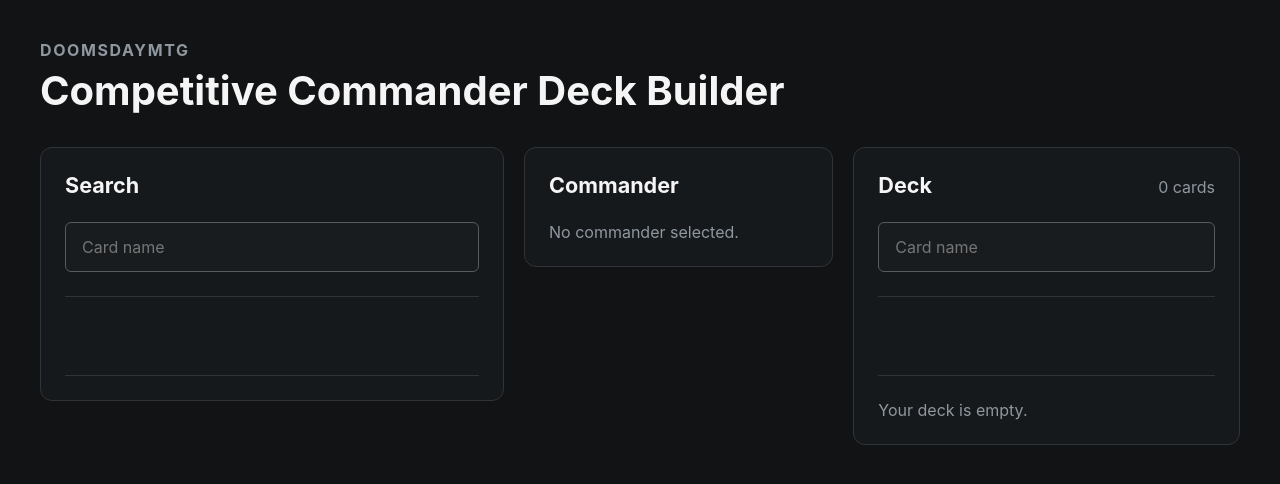
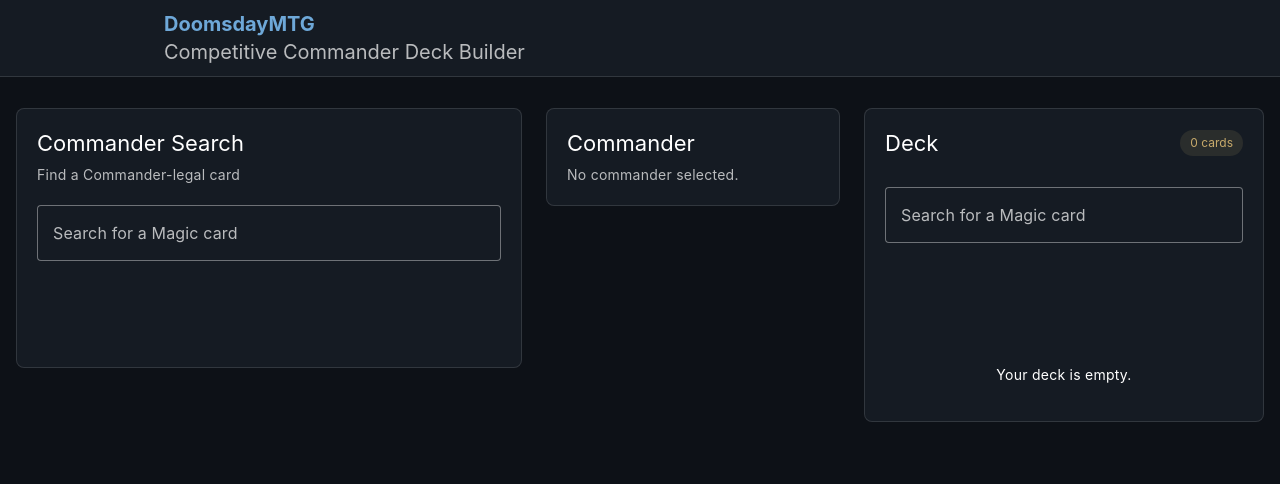
Before and after one commit to Zevl411/doomsday-mtg, a Vue app: page / in a window 1280 px wide. Shown: the top 484 px of the page. Built offline with nearby package versions, Linux system fonts and the light colour scheme.

Commit message:
UI framework migration to vuetify

```diff
--- a/package.json
+++ b/package.json
@@ -9,7 +9,8 @@
     "preview": "vite preview"
   },
   "dependencies": {
-    "vue": "^3.5.39"
+    "vue": "^3.5.39",
+    "vuetify": "^4.1.5"
   },
   "devDependencies": {
     "@types/node": "^24.13.2",
@@ -17,6 +18,7 @@
     "@vue/tsconfig": "^0.9.1",
     "typescript": "~6.0.2",
     "vite": "^8.1.1",
+    "vite-plugin-vuetify": "^2.1.3",
     "vue-tsc": "^3.3.5"
   }
 }
--- a/src/App.vue
+++ b/src/App.vue
@@ -1,25 +1,35 @@
 <template>
-  <AppLayout>
+  <DefaultLayout>
+    <v-row align="start">
+      <v-col cols="12" lg="5">
         <SearchPanel @card-selected="selectCommander" />
+      </v-col>
+
+      <v-col cols="12" md="6" lg="3">
         <CommanderPanel
           :commander="deck.commander"
           @clear-commander="clearCommander"
         />
+      </v-col>
+
+      <v-col cols="12" md="6" lg="4">
         <DeckPanel
           :cards="deck.cards"
           :rejection-message="rejectionMessage"
           @card-selected="addDeckCard"
           @remove-card="removeDeckCard"
         />
-  </AppLayout>
+      </v-col>
+    </v-row>
+  </DefaultLayout>
 </template>
 
 <script setup lang="ts">
 import { reactive, ref } from 'vue'
-import AppLayout from './components/AppLayout.vue'
 import CommanderPanel from './components/CommanderPanel.vue'
 import DeckPanel from './components/DeckPanel.vue'
 import SearchPanel from './components/SearchPanel.vue'
+import DefaultLayout from './layouts/DefaultLayout.vue'
 import type { Deck } from './models/deck'
 import type { ScryfallCard } from './types/card'
 import { validateCardAddition } from './utils/deckLegality'
--- a/src/components/AppLayout.vue
+++ /dev/null
@@ -1,12 +0,0 @@
-<template>
-  <main class="app-layout">
-    <header class="app-title">
-      <p>DoomsdayMTG</p>
-      <h1>Competitive Commander Deck Builder</h1>
-    </header>
-
-    <div class="panel-layout">
-      <slot />
-    </div>
-  </main>
-</template>
--- a/src/components/CardSearch.vue
+++ b/src/components/CardSearch.vue
@@ -1,36 +1,65 @@
 <template>
-  <label class="sr-only" :for="searchInputId">Search for a Magic card</label>
-  <input
+  <v-text-field
     :id="searchInputId"
     v-model="query"
+    autocomplete="off"
+    color="primary"
+    label="Search for a Magic card"
+    placeholder="Card name"
     type="search"
-    placeholder="Card name"
-    autocomplete="off"
+    variant="outlined"
   />
 
-  <div class="results" aria-live="polite">
-    <p v-if="isLoading" class="status">Searching…</p>
-    <p v-else-if="errorMessage" class="error">{{ errorMessage }}</p>
-    <ul v-else-if="cards.length">
-      <li v-for="card in cards" :key="card.id">
-        <button
-          class="card-result"
-          type="button"
-          @click="emit('card-selected', card)"
-        >
-          <img
-            v-if="getCardImage(card)"
+  <div class="search-results" aria-live="polite">
+    <div v-if="isLoading" class="d-flex align-center ga-3 py-4">
+      <v-progress-circular color="primary" indeterminate size="24" width="3" />
+      <span class="text-body-2 text-medium-emphasis">Searching…</span>
+    </div>
+
+    <v-alert
+      v-else-if="errorMessage"
+      density="compact"
+      type="error"
+      variant="tonal"
+    >
+      {{ errorMessage }}
+    </v-alert>
+
+    <v-list
+      v-else-if="cards.length"
+      class="search-results-list pa-0"
+      bg-color="transparent"
+    >
+      <v-list-item
+        v-for="card in cards"
+        :key="card.id"
+        border
+        class="card-result mb-3"
+        rounded="lg"
+        tag="button"
+        type="button"
+        @click="emit('card-selected', card)"
+      >
+        <template v-if="getCardImage(card)" #prepend>
+          <v-img
+            :alt="`${card.name} card art`"
+            class="card-result-image mr-4 rounded"
+            cover
+            height="100"
             :src="getCardImage(card)"
-            :alt="`${card.name} card art`"
+            width="72"
           />
-          <span class="card-result-details">
-            <strong>{{ card.name }}</strong>
-            <span>{{ card.type_line }}</span>
-            <span>Color identity: {{ formatColorIdentity(card) }}</span>
-          </span>
-        </button>
-      </li>
-    </ul>
+        </template>
+
+        <v-list-item-title class="font-weight-bold">
+          {{ card.name }}
+        </v-list-item-title>
+        <v-list-item-subtitle>{{ card.type_line }}</v-list-item-subtitle>
+        <v-list-item-subtitle>
+          Color identity: {{ formatColorIdentity(card) }}
+        </v-list-item-subtitle>
+      </v-list-item>
+    </v-list>
   </div>
 </template>
 
--- a/src/components/CommanderPanel.vue
+++ b/src/components/CommanderPanel.vue
@@ -1,29 +1,41 @@
 <template>
-  <section class="app-panel commander-panel">
-    <h2>Commander</h2>
+  <v-card border class="h-100" color="surface" rounded="lg" variant="flat">
+    <v-card-title class="px-5 pt-5">Commander</v-card-title>
 
-    <article v-if="commander" class="selected-commander">
-      <img
+    <template v-if="commander">
+      <v-img
         v-if="getCardImage(commander)"
+        :alt="`${commander.name} card art`"
+        aspect-ratio="0.716"
+        class="commander-image mx-5 mt-4 rounded-lg"
+        cover
         :src="getCardImage(commander)"
-        :alt="`${commander.name} card art`"
       />
-      <div>
-        <h3>{{ commander.name }}</h3>
-        <p>{{ commander.type_line }}</p>
-        <p>Color identity: {{ formatColorIdentity(commander) }}</p>
-        <button
-          class="clear-button"
-          type="button"
+
+      <v-card-title class="px-5 pt-5 text-wrap">
+        {{ commander.name }}
+      </v-card-title>
+      <v-card-subtitle class="px-5 text-wrap">
+        {{ commander.type_line }}
+      </v-card-subtitle>
+      <v-card-text class="px-5 pb-2 text-medium-emphasis">
+        Color identity: {{ formatColorIdentity(commander) }}
+      </v-card-text>
+      <v-card-actions class="px-5 pb-5">
+        <v-btn
+          color="secondary"
+          variant="outlined"
           @click="emit('clear-commander')"
         >
           Clear commander
-        </button>
-      </div>
-    </article>
+        </v-btn>
+      </v-card-actions>
+    </template>
 
-    <p v-else class="placeholder-text">No commander selected.</p>
-  </section>
+    <v-card-text v-else class="px-5 pb-5 text-medium-emphasis">
+      No commander selected.
+    </v-card-text>
+  </v-card>
 </template>
 
 <script setup lang="ts">
--- a/src/components/DeckPanel.vue
+++ b/src/components/DeckPanel.vue
@@ -1,30 +1,59 @@
 <template>
-  <section class="app-panel deck-panel">
-    <div class="panel-heading">
-      <h2>Deck</h2>
-      <span>{{ cards.length }} cards</span>
-    </div>
+  <v-card border class="h-100" color="surface" rounded="lg" variant="flat">
+    <v-card-item class="px-5 pt-5">
+      <v-card-title>Deck</v-card-title>
+      <template #append>
+        <v-chip color="secondary" size="small" variant="tonal">
+          {{ cards.length }} cards
+        </v-chip>
+      </template>
+    </v-card-item>
 
-    <CardSearch @card-selected="emit('card-selected', $event)" />
+    <v-card-text class="pa-5">
+      <CardSearch @card-selected="emit('card-selected', $event)" />
 
-    <p
+      <v-alert
       v-if="rejectionMessage"
-      class="error deck-rejection"
+      class="mt-5"
+      density="compact"
       role="status"
-    >
-      {{ rejectionMessage }}
-    </p>
+      type="error"
+      variant="tonal"
+      >
+        {{ rejectionMessage }}
+      </v-alert>
 
-    <ul v-if="cards.length" class="deck-card-list">
-      <li v-for="(card, index) in cards" :key="`${card.id}-${index}`">
-        <span>{{ card.name }}</span>
-        <button type="button" @click="emit('remove-card', index)">
-          Remove
-        </button>
-      </li>
-    </ul>
-    <p v-else class="placeholder-text deck-empty">Your deck is empty.</p>
-  </section>
+      <v-list v-if="cards.length" class="mt-5 pa-0" bg-color="transparent">
+        <v-list-item
+          v-for="(card, index) in cards"
+          :key="`${card.id}-${index}`"
+          border="b"
+          class="px-0"
+          :title="card.name"
+        >
+          <template #append>
+            <v-btn
+              color="error"
+              size="small"
+              variant="text"
+              @click="emit('remove-card', index)"
+            >
+              Remove
+            </v-btn>
+          </template>
+        </v-list-item>
+      </v-list>
+
+      <v-sheet
+        v-else
+        class="mt-5 pa-4 text-center text-medium-emphasis"
+        color="transparent"
+        rounded="lg"
+      >
+        Your deck is empty.
+      </v-sheet>
+    </v-card-text>
+  </v-card>
 </template>
 
 <script setup lang="ts">
--- a/src/components/SearchPanel.vue
+++ b/src/components/SearchPanel.vue
@@ -1,8 +1,16 @@
 <template>
-  <section class="app-panel search-panel">
-    <h2>Search</h2>
-    <CardSearch commander-only @card-selected="emit('card-selected', $event)" />
-  </section>
+  <v-card border class="h-100" color="surface" rounded="lg" variant="flat">
+    <v-card-title class="px-5 pt-5">Commander Search</v-card-title>
+    <v-card-subtitle class="px-5">
+      Find a Commander-legal card
+    </v-card-subtitle>
+    <v-card-text class="pa-5">
+      <CardSearch
+        commander-only
+        @card-selected="emit('card-selected', $event)"
+      />
+    </v-card-text>
+  </v-card>
 </template>
 
 <script setup lang="ts">
--- /dev/null
+++ b/src/layouts/DefaultLayout.vue
@@ -0,0 +1,22 @@
+<template>
+  <v-app>
+    <v-app-bar border="b" color="surface" flat height="76">
+      <v-container class="d-flex align-center mx-auto px-4 px-sm-6">
+        <v-app-bar-title>
+          <span class="text-h5 font-weight-bold text-primary">
+            DoomsdayMTG
+          </span>
+          <span class="d-block text-caption text-medium-emphasis">
+            Competitive Commander Deck Builder
+          </span>
+        </v-app-bar-title>
+      </v-container>
+    </v-app-bar>
+
+    <v-main>
+      <v-container class="content-container py-6 py-md-8" fluid>
+        <slot />
+      </v-container>
+    </v-main>
+  </v-app>
+</template>
--- a/src/main.ts
+++ b/src/main.ts
@@ -1,5 +1,7 @@
 import { createApp } from 'vue'
+import 'vuetify/styles'
 import './style.css'
 import App from './App.vue'
+import vuetify from './plugins/vuetify'
 
-createApp(App).mount('#app')
+createApp(App).use(vuetify).mount('#app')
--- a/src/style.css
+++ b/src/style.css
@@ -2,8 +2,6 @@
   font-family:
     Inter, ui-sans-serif, system-ui, -apple-system, BlinkMacSystemFont, "Segoe UI",
     sans-serif;
-  color: #f5f5f5;
-  background: #111315;
   font-synthesis: none;
   text-rendering: optimizeLegibility;
 }
@@ -18,284 +16,35 @@ body {
   margin: 0;
 }
 
-.app-layout {
-  min-height: 100vh;
-  padding: 40px;
+.content-container {
+  max-width: 1440px;
 }
 
-.app-title {
-  max-width: 1400px;
-  margin: 0 auto 32px;
+.search-results {
+  min-height: 64px;
 }
 
-.app-title p {
-  margin: 0 0 6px;
-  color: #8f979f;
-  font-weight: 700;
-  letter-spacing: 0.1em;
-  text-transform: uppercase;
-}
-
-.app-title h1 {
-  margin: 0;
-  font-size: clamp(1.6rem, 4vw, 2.5rem);
-}
-
-.panel-layout {
-  display: grid;
-  grid-template-columns: minmax(320px, 1.2fr) minmax(240px, 0.8fr) minmax(320px, 1fr);
-  gap: 20px;
-  max-width: 1400px;
-  margin: 0 auto;
-  align-items: start;
-}
-
-.app-panel {
-  min-width: 0;
-  padding: 24px;
-  border: 1px solid #303438;
-  border-radius: 12px;
-  background: #16191c;
-}
-
-.app-panel h2 {
-  margin: 0 0 24px;
-  font-size: 1.35rem;
-}
-
-.panel-heading {
-  display: flex;
-  align-items: baseline;
-  justify-content: space-between;
-  gap: 16px;
-}
-
-.panel-heading span {
-  color: #8f979f;
-}
-
-.placeholder-text {
-  margin: 0;
-  color: #8f979f;
-}
-
-input {
-  width: 100%;
-  padding: 14px 16px;
-  border: 1px solid #555b61;
-  border-radius: 6px;
-  color: #f5f5f5;
-  background: #191c1f;
-  font: inherit;
-}
-
-input:focus {
-  border-color: #f5f5f5;
-  outline: 2px solid transparent;
-}
-
-.results {
-  min-height: 80px;
-  margin-top: 24px;
-  padding: 20px 0;
-  border-top: 1px solid #303438;
-  border-bottom: 1px solid #303438;
-}
-
-.results ul {
-  display: grid;
-  gap: 16px;
-  max-height: calc((124px * 6) + (16px * 5));
-  margin: 0;
-  padding: 0 8px 0 0;
+.search-results-list {
+  max-height: calc((124px * 6) + (12px * 5));
   overflow-y: auto;
-  list-style: none;
 }
 
 .card-result {
-  display: flex;
+  height: 124px;
   width: 100%;
-  height: 124px;
-  gap: 16px;
-  padding: 12px;
-  border: 1px solid #303438;
-  border-radius: 8px;
-  color: inherit;
-  background: #191c1f;
-  font: inherit;
+  background: rgb(var(--v-theme-surface-bright));
   text-align: left;
-  cursor: pointer;
 }
 
 .card-result:hover,
 .card-result:focus-visible {
-  border-color: #8f979f;
-  background: #22262a;
+  border-color: rgb(var(--v-theme-primary));
 }
 
-.card-result:focus-visible,
-.clear-button:focus-visible {
-  outline: 2px solid #f5f5f5;
-  outline-offset: 2px;
+.card-result-image {
+  flex: 0 0 72px;
 }
 
-.card-result img {
-  width: 72px;
-  border-radius: 5px;
+.commander-image {
+  max-width: 240px;
 }
-
-.card-result-details {
-  display: grid;
-  align-content: center;
-  gap: 6px;
-  color: #b7b7b7;
-}
-
-.card-result-details strong {
-  color: #f5f5f5;
-  font-size: 1.05rem;
-}
-
-.selected-commander {
-  display: flex;
-  gap: 24px;
-  margin-bottom: 28px;
-  padding: 20px;
-  border: 1px solid #555b61;
-  border-radius: 10px;
-  background: #191c1f;
-}
-
-.selected-commander img {
-  width: 140px;
-  align-self: start;
-  border-radius: 8px;
-}
-
-.selected-commander h2 {
-  margin: 0 0 10px;
-}
-
-.commander-panel .selected-commander {
-  display: grid;
-}
-
-.commander-panel .selected-commander img {
-  width: min(100%, 220px);
-}
-
-.commander-panel .selected-commander h3 {
-  margin: 0 0 10px;
-}
-
-.selected-commander p {
-  margin: 0 0 8px;
-  color: #b7b7b7;
-}
-
-.section-label {
-  color: #8f979f !important;
-  font-size: 0.75rem;
-  font-weight: 700;
-  letter-spacing: 0.1em;
-  text-transform: uppercase;
-}
-
-.clear-button {
-  margin-top: 10px;
-  padding: 9px 12px;
-  border: 1px solid #555b61;
-  border-radius: 6px;
-  color: #f5f5f5;
-  background: transparent;
-  font: inherit;
-  cursor: pointer;
-}
-
-.clear-button:hover {
-  background: #292d31;
-}
-
-.deck-card-list {
-  display: grid;
-  gap: 8px;
-  margin: 24px 0 0;
-  padding: 0;
-  list-style: none;
-}
-
-.deck-rejection {
-  margin-top: 20px;
-}
-
-.deck-card-list li {
-  display: flex;
-  align-items: center;
-  justify-content: space-between;
-  gap: 16px;
-  padding: 10px 0;
-  border-bottom: 1px solid #303438;
-}
-
-.deck-card-list button {
-  padding: 6px 9px;
-  border: 1px solid #555b61;
-  border-radius: 5px;
-  color: #f5f5f5;
-  background: transparent;
-  font: inherit;
-  cursor: pointer;
-}
-
-.deck-card-list button:hover {
-  background: #292d31;
-}
-
-.deck-empty {
-  margin-top: 24px;
-}
-
-.status,
-.error {
-  margin: 0;
-  color: #aaa;
-}
-
-.error {
-  color: #ff9d9d;
-}
-
-.sr-only {
-  position: absolute;
-  width: 1px;
-  height: 1px;
-  padding: 0;
-  overflow: hidden;
-  clip: rect(0, 0, 0, 0);
-  white-space: nowrap;
-  border: 0;
-}
-
-@media (max-width: 1000px) {
-  .panel-layout {
-    grid-template-columns: 1fr 1fr;
-  }
-
-  .search-panel {
-    grid-column: 1 / -1;
-  }
-}
-
-@media (max-width: 640px) {
-  .app-layout {
-    padding: 24px 16px;
-  }
-
-  .panel-layout {
-    grid-template-columns: 1fr;
-  }
-
-  .search-panel {
-    grid-column: auto;
-  }
-}
--- a/vite.config.ts
+++ b/vite.config.ts
@@ -1,7 +1,8 @@
 import { defineConfig } from 'vite'
 import vue from '@vitejs/plugin-vue'
+import vuetify from 'vite-plugin-vuetify'
 
 // https://vite.dev/config/
 export default defineConfig({
-  plugins: [vue()],
+  plugins: [vue(), vuetify({ autoImport: true })],
 })
```
Also changed, not shown: src/plugins/vuetify.ts (added, +26 -0 lines), 1 other file (tests, documents, lock files or other folders). Lines whose indentation alone changed are shown as unchanged.
